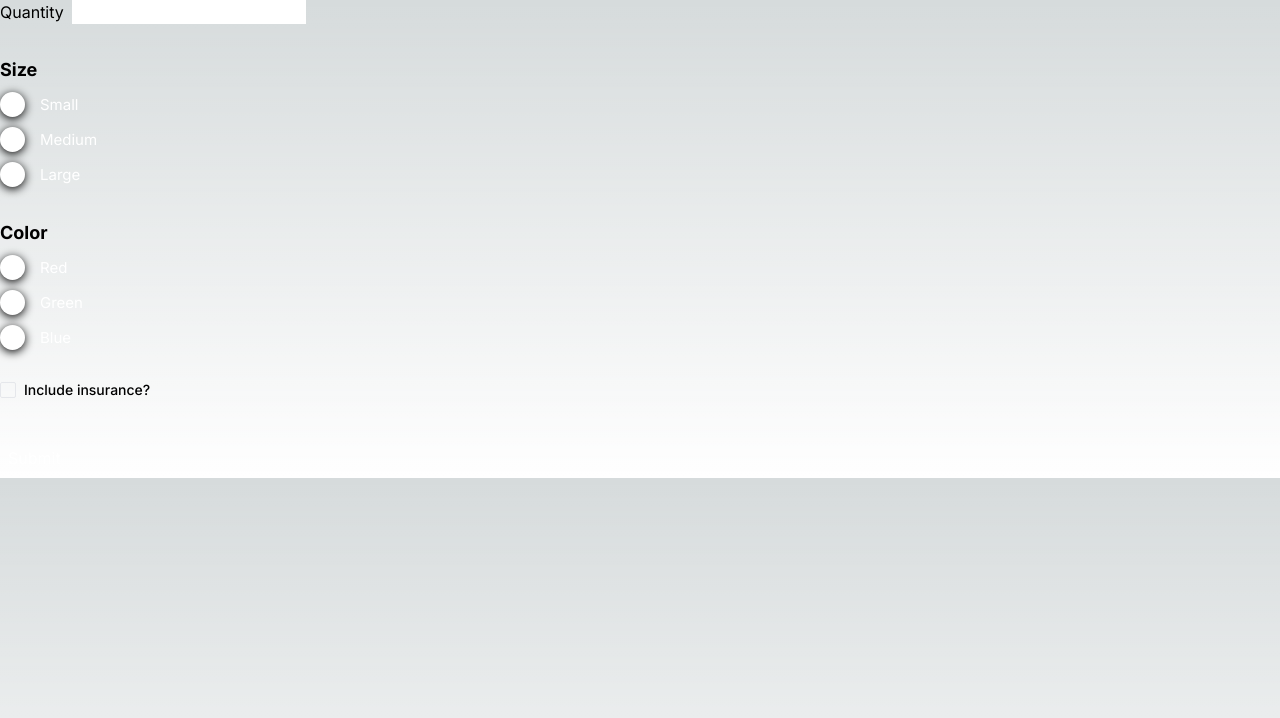
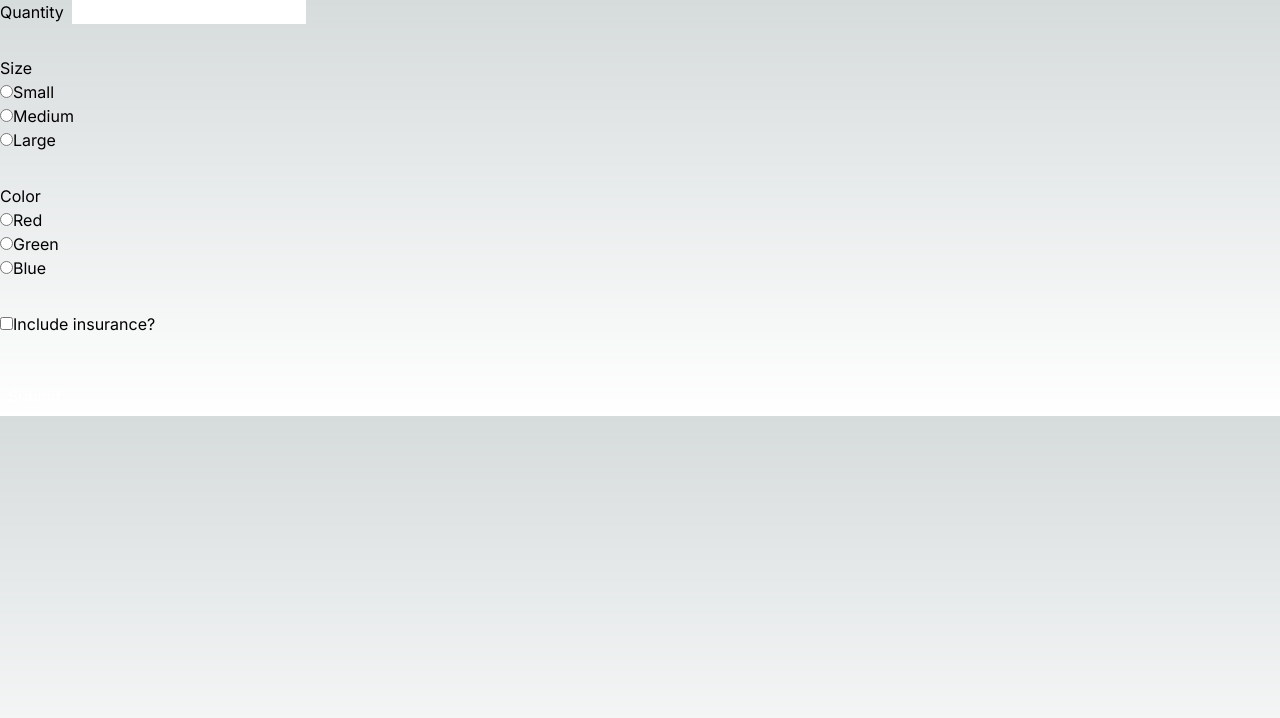
Before and after one commit to makeswift/suspense-patterns, a Next.js app: page /e in a window 1280 px wide. Shown: the top 718 px of the page. Built offline with nearby package versions, Linux system fonts and the light colour scheme.

Commit message:
feat: add validation to form patterns

```diff
--- a/app/e/inputs/checkbox.tsx
+++ b/app/e/inputs/checkbox.tsx
@@ -1,47 +1,24 @@
 "use client"
 
 import * as React from "react"
-import * as CheckboxPrimitive from "@radix-ui/react-checkbox"
-import { Check } from "lucide-react"
-import clsx from "clsx"
 
-export interface Props
-  extends React.ComponentPropsWithoutRef<typeof CheckboxPrimitive.Root> {
+export interface Props extends React.InputHTMLAttributes<HTMLInputElement> {
   label: string
   error?: string
 }
 
-const Checkbox = React.forwardRef<
-  React.ElementRef<typeof CheckboxPrimitive.Root>,
-  Props
->(({ className, name, label, error, ...props }, ref) => (
-  <div className="space-y-2">
-    <div className="flex items-center space-x-2">
-      <CheckboxPrimitive.Root
-        ref={ref}
+export function Checkbox({ name, label, error, checked, ...props }: Props) {
+  return (
+    <div className="space-y-2">
+      <input
+        {...props}
+        type="checkbox"
+        id={name}
         name={name}
-        className={clsx(
-          "peer h-4 w-4 shrink-0 rounded-sm border border-primary ring-offset-background focus-visible:outline-none focus-visible:ring-2 focus-visible:ring-ring focus-visible:ring-offset-2 disabled:cursor-not-allowed disabled:opacity-50 data-[state=checked]:bg-primary data-[state=checked]:text-primary-foreground",
-          className
-        )}
-        {...props}
-      >
-        <CheckboxPrimitive.Indicator
-          className={clsx("flex items-center justify-center text-current")}
-        >
-          <Check className="h-4 w-4" />
-        </CheckboxPrimitive.Indicator>
-      </CheckboxPrimitive.Root>
-      <label
-        htmlFor={name}
-        className="text-sm font-medium leading-none peer-disabled:cursor-not-allowed peer-disabled:opacity-70"
-      >
-        {label}
-      </label>
+        checked={checked}
+      />
+      <label htmlFor={name}>{label}</label>
+      <div className="text-sm text-red-500">{error}</div>
     </div>
-    <div className="text-red-500 text-sm">{error}</div>
-  </div>
-))
-Checkbox.displayName = CheckboxPrimitive.Root.displayName
-
-export { Checkbox }
+  )
+}
--- a/app/e/inputs/radio-group.tsx
+++ b/app/e/inputs/radio-group.tsx
@@ -1,58 +1,46 @@
 import * as RadioGroupPrimitive from "@radix-ui/react-radio-group"
 import * as Label from "@radix-ui/react-label"
+import React from "react"
 
-export interface Props {
+export interface Props extends React.InputHTMLAttributes<HTMLInputElement> {
   label: string
   name: string
-  value?: string
-  onChange: (value: string) => void
-  defaultValue?: string
   options: {
     label: string
     value: string
   }[]
   required?: boolean
+  error?: string
 }
 
 export function RadioGroup({
   label,
   name,
   value,
-  onChange,
-  defaultValue,
   options,
-  required,
+  error,
+  ...props
 }: Props) {
   return (
     <div className="space-y-2">
-      <Label.Root className="text-lg font-bold">{label}</Label.Root>
-      <RadioGroupPrimitive.Root
-        name={name}
-        className="flex flex-col gap-2.5 peer"
-        defaultValue={defaultValue}
-        aria-label={label}
-        value={value}
-        onValueChange={onChange}
-        required={required}
-      >
+      <fieldset>
+        <legend>{label}</legend>
+
         {options.map((option) => (
-          <div className="flex items-center" key={option.value}>
-            <RadioGroupPrimitive.Item
-              className="bg-white w-[25px] h-[25px] rounded-full shadow-[0_2px_10px] shadow-blackA4 hover:bg-violet3 focus:shadow-[0_0_0_2px] focus:shadow-black outline-none cursor-default"
+          <div key={option.value}>
+            <input
+              {...props}
+              type="radio"
+              id={option.value}
+              name={name}
               value={option.value}
-              id={option.value}
-            >
-              <RadioGroupPrimitive.Indicator className="flex items-center justify-center w-full h-full relative after:content-[''] after:block after:w-[11px] after:h-[11px] after:rounded-[50%] after:bg-black" />
-            </RadioGroupPrimitive.Item>
-            <label
-              className="text-white text-[15px] leading-none pl-[15px]"
-              htmlFor="r1"
-            >
-              {option.label}
-            </label>
+              checked={value === option.value}
+            />
+            <label htmlFor={option.value}>{option.label}</label>
           </div>
         ))}
-      </RadioGroupPrimitive.Root>
+      </fieldset>
+      <div className="text-red-500 text-sm">{error}</div>
     </div>
   )
 }
--- /dev/null
+++ b/app/e/inputs/text-input.tsx
@@ -0,0 +1,18 @@
+export interface Props extends React.InputHTMLAttributes<HTMLInputElement> {
+  label: string
+  error?: string
+}
+
+export function TextInput({ name, label, error, ...props }: Props) {
+  return (
+    <div className="space-y-2">
+      <div className="flex gap-2 items-center">
+        <label htmlFor={name} className="text-md">
+          {label}
+        </label>
+        <input {...props} className="text-black" type="text" name={name} />
+      </div>
+      <div className="text-red-500 text-sm">{error}</div>
+    </div>
+  )
+}
--- a/app/e/page.tsx
+++ b/app/e/page.tsx
@@ -9,13 +9,14 @@ async function action(formData: FormData) {
 export default function Page() {
   return (
     <ProductDetailsForm
-      onSubmit={action}
+      action={action}
       fields={[
         {
           type: "number",
           name: "quantity",
           label: "Quantity",
           required: true,
+          min: 10,
         },
         {
           type: "radio",
@@ -26,6 +27,7 @@ export default function Page() {
             { label: "Medium", value: "medium" },
             { label: "Large", value: "large" },
           ],
+          required: true,
         },
         {
           type: "radio",
--- a/app/e/product-details-form.tsx
+++ b/app/e/product-details-form.tsx
@@ -3,22 +3,35 @@
 import { RadioGroup } from "./inputs/radio-group"
 import { Checkbox } from "./inputs/checkbox"
 import { NumberInput } from "./inputs/number-input"
-import { useFormState, Field } from "./use-form-state"
+import { useFormState } from "./use-form-state"
+import { Field } from "./types"
+import { useEffect, useState } from "react"
+import { TextInput } from "./inputs/text-input"
 
 interface Props {
   fields: Field[]
-  onSubmit: (formData: FormData) => void
+  action: (formData: FormData) => void
 }
 
-export function ProductDetailsForm({ fields, onSubmit }: Props) {
-  const { fieldProps, handleSubmit } = useFormState({ fields })
+export function ProductDetailsForm({ fields, action }: Props) {
+  const { inputs, handleSubmit } = useFormState({ fields })
+  const [jsEnabled, setJsEnabled] = useState(false)
+
+  useEffect(() => setJsEnabled(true), [])
 
   return (
-    <form onSubmit={handleSubmit(onSubmit)} className="space-y-8">
-      {fieldProps.map((field, index) => {
+    <form
+      noValidate={jsEnabled}
+      onSubmit={handleSubmit(action)}
+      action={action}
+      className="space-y-8"
+    >
+      {inputs.map((field, index) => {
         switch (field.type) {
           case "number":
             return <NumberInput key={index} {...field.props} />
+          case "text":
+            return <TextInput key={index} {...field.props} />
           case "checkbox":
             return <Checkbox key={index} {...field.props} />
           case "radio":
--- /dev/null
+++ b/app/e/types.ts
@@ -0,0 +1,35 @@
+export interface FormField {
+  name: string
+  label: string
+  error?: string | undefined
+}
+
+export interface RadioField extends FormField {
+  type: "radio"
+  options: { label: string; value: string }[]
+  defaultValue?: string
+  required?: boolean
+}
+
+export interface CheckboxField extends FormField {
+  type: "checkbox"
+  defaultValue?: boolean
+  required?: boolean
+}
+
+export interface NumberField extends FormField {
+  type: "number"
+  defaultValue?: number
+  required?: boolean
+  min?: number
+  max?: number
+}
+
+export interface TextField extends FormField {
+  type: "text"
+  defaultValue?: number
+  required?: boolean
+  pattern?: string
+}
+
+export type Field = RadioField | CheckboxField | NumberField | TextField
--- a/app/e/use-form-state.ts
+++ b/app/e/use-form-state.ts
@@ -1,34 +1,13 @@
 import { type Props as NumberInputProps } from "./inputs/number-input"
 import { type Props as CheckboxProps } from "./inputs/checkbox"
 import { type Props as RadioGroupProps } from "./inputs/radio-group"
+import { type Props as TextInputProps } from "./inputs/text-input"
 import { usePathname, useRouter, useSearchParams } from "next/navigation"
-import { useEffect, useState } from "react"
+import { useCallback, useState } from "react"
+import { Field } from "./types"
+import { createUrl, validate } from "./utils"
 
-export type Field =
-  | {
-      type: "radio"
-      name: string
-      label: string
-      options: { label: string; value: string }[]
-      defaultValue?: string
-      required?: boolean
-    }
-  | {
-      type: "checkbox"
-      name: string
-      label: string
-      defaultValue?: boolean
-      required?: boolean
-    }
-  | {
-      type: "number"
-      name: string
-      label: string
-      defaultValue?: number
-      required?: boolean
-    }
-
-export type FieldProps =
+export type Input =
   | {
       type: "number"
       props: NumberInputProps
@@ -41,27 +20,37 @@ export type FieldProps =
       type: "radio"
       props: RadioGroupProps
     }
+  | {
+      type: "text"
+      props: TextInputProps
+    }
 
-const createUrl = (pathname: string, params: URLSearchParams) => {
-  const paramsString = params.toString()
-  const queryString = `${paramsString.length ? "?" : ""}${paramsString}`
-
-  return `${pathname}${queryString}`
+interface Props {
+  fields: Field[]
 }
 
-export const useFormState = ({ fields }: { fields: Field[] }) => {
+export const useFormState = ({ fields }: Props) => {
   const searchParams = useSearchParams()
   const router = useRouter()
   const pathname = usePathname()
   const [touched, setTouched] = useState(new Map<string, true | undefined>())
   const [errors, setErrors] = useState(new Map<string, string | undefined>())
+  const updateParams = useCallback(
+    ({ key, value }: { key: string; value: string | undefined }) => {
+      const currentParams = Array.from(searchParams.entries())
+      const newParams = currentParams.filter(([k]) => k !== key)
 
-  useEffect(() => {
-    // revalidate
-  }, [searchParams])
+      if (value) {
+        newParams.push([key, value])
+      }
+
+      return createUrl(pathname, new URLSearchParams(newParams))
+    },
+    [pathname, searchParams]
+  )
 
   const handleSubmit =
-    (onSubmit: (formData: FormData) => void) =>
+    (action: (formData: FormData) => void) =>
     (e: React.FormEvent<HTMLFormElement>) => {
       e.preventDefault()
 
@@ -72,9 +61,13 @@ export const useFormState = ({ fields }: { fields: Field[] }) => {
       for (const field of fields) {
         nextTouched.set(field.name, true)
 
-        // TODO: Properly validate fields
-        if (field.required && !formData.get(field.name)) {
-          nextErrors.set(field.name, "Field is required")
+        const { isValid, errorMessage } = validate({
+          field,
+          data: formData.get(field.name),
+        })
+
+        if (!isValid) {
+          nextErrors.set(field.name, errorMessage)
         } else {
           nextErrors.set(field.name, undefined)
         }
@@ -87,13 +80,14 @@ export const useFormState = ({ fields }: { fields: Field[] }) => {
         return
       }
 
-      onSubmit?.(formData)
+      action?.(formData)
     }
 
-  const fieldProps: FieldProps[] = fields.map((field) => {
+  const inputs: Input[] = fields.map((field) => {
     const props = {
+      label: field.label,
       name: field.name,
-      label: field.label,
+      required: field.required,
       error: touched.get(field.name) && errors.get(field.name),
       onBlur() {
         setTouched((prev) => new Map(prev.set(field.name, true)))
@@ -107,39 +101,31 @@ export const useFormState = ({ fields }: { fields: Field[] }) => {
           props: {
             ...props,
             checked: searchParams.get(field.name) === "true",
-            onCheckedChange(next: boolean) {
-              const currentParams = Array.from(searchParams.entries())
-              const newParams = currentParams.filter(
-                ([key]) => key !== field.name
+            onChange(e) {
+              router.replace(
+                updateParams({
+                  key: field.name,
+                  value: String(e.currentTarget.checked),
+                })
               )
-
-              const href = createUrl(
-                pathname,
-                new URLSearchParams([...newParams, [field.name, String(next)]])
-              )
-
-              router.push(href)
             },
           },
         }
       case "number":
-        const value = Number(searchParams.get(field.name))
-
         return {
           type: "number" as const,
           props: {
             ...props,
-            value: isNaN(value) ? value : field.defaultValue,
-            onChange(e: React.ChangeEvent<HTMLInputElement>) {
-              const currentParams = Array.from(searchParams.entries())
-              const newParams = [
-                ...currentParams.filter(([key]) => key !== field.name),
-                [field.name, e.currentTarget.value],
-              ]
-
-              const href = createUrl(pathname, new URLSearchParams(newParams))
-
-              router.push(href)
+            min: field.min,
+            max: field.max,
+            value: searchParams.get(field.name) ?? field.defaultValue ?? "",
+            onChange(e) {
+              router.replace(
+                updateParams({
+                  key: field.name,
+                  value: e.currentTarget.value,
+                })
+              )
             },
           },
         }
@@ -150,21 +136,34 @@ export const useFormState = ({ fields }: { fields: Field[] }) => {
             ...props,
             options: field.options,
             value: searchParams.get(field.name) ?? field.defaultValue,
-            onChange(next: string) {
-              const currentParams = Array.from(searchParams.entries())
-              const newParams = [
-                ...currentParams.filter(([key]) => key !== field.name),
-                [field.name, next],
-              ]
-
-              const href = createUrl(pathname, new URLSearchParams(newParams))
-
-              router.push(href)
+            onChange(e) {
+              router.replace(
+                updateParams({
+                  key: field.name,
+                  value: e.currentTarget.value,
+                })
+              )
+            },
+          },
+        }
+      case "text":
+        return {
+          type: "text" as const,
+          props: {
+            ...props,
+            value: searchParams.get(field.name) ?? field.defaultValue ?? "",
+            onChange(e) {
+              router.replace(
+                updateParams({
+                  key: field.name,
+                  value: e.currentTarget.value,
+                })
+              )
             },
           },
         }
     }
   })
 
-  return { fieldProps, handleSubmit }
+  return { handleSubmit, inputs }
 }
--- /dev/null
+++ b/app/e/utils.ts
@@ -0,0 +1,47 @@
+import { Field } from "./types"
+
+export const createUrl = (pathname: string, params: URLSearchParams) => {
+  const paramsString = params.toString()
+  const queryString = `${paramsString.length ? "?" : ""}${paramsString}`
+
+  return `${pathname}${queryString}`
+}
+
+export const validate = ({
+  field,
+  data,
+}: {
+  field: Field
+  data: FormDataEntryValue | null
+}): { isValid: boolean; errorMessage?: string } => {
+  if (field.required && !data) {
+    return { isValid: false, errorMessage: `${field.name} is required.` }
+  }
+
+  if ("min" in field && field.min != null && Number(data) < field.min) {
+    return {
+      isValid: false,
+      errorMessage: `${field.label} should be greater than ${field.min}`,
+    }
+  }
+
+  if ("max" in field && field.max != null && Number(data) > field.max) {
+    return {
+      isValid: false,
+      errorMessage: `${field.label} should be less than ${field.max}`,
+    }
+  }
+
+  if (
+    "pattern" in field &&
+    field.pattern != null &&
+    !new RegExp(field.pattern).test(String(data))
+  ) {
+    return {
+      isValid: false,
+      errorMessage: `${field.label} should match the pattern ${field.pattern}`,
+    }
+  }
+
+  return { isValid: true }
+}
```
